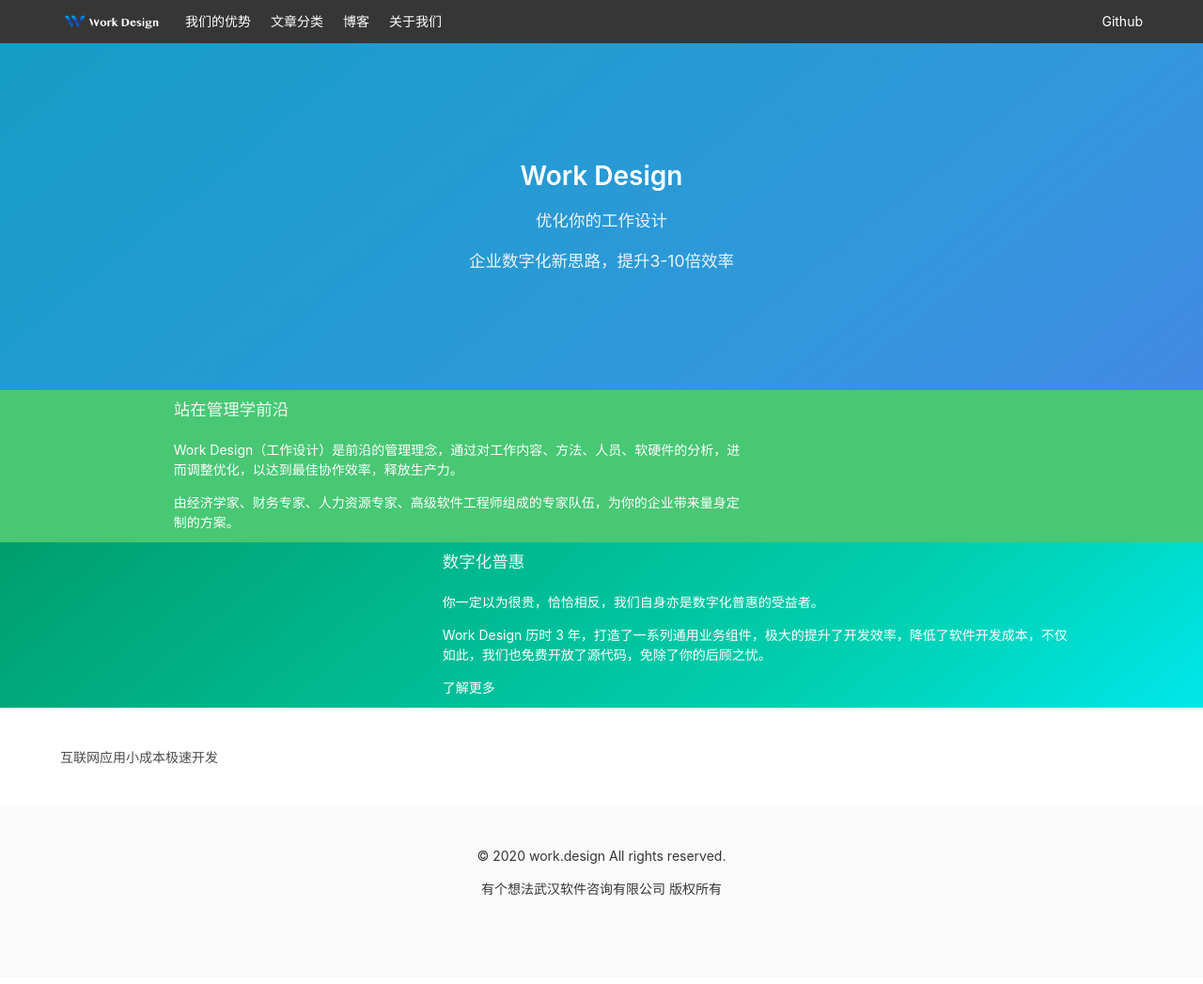
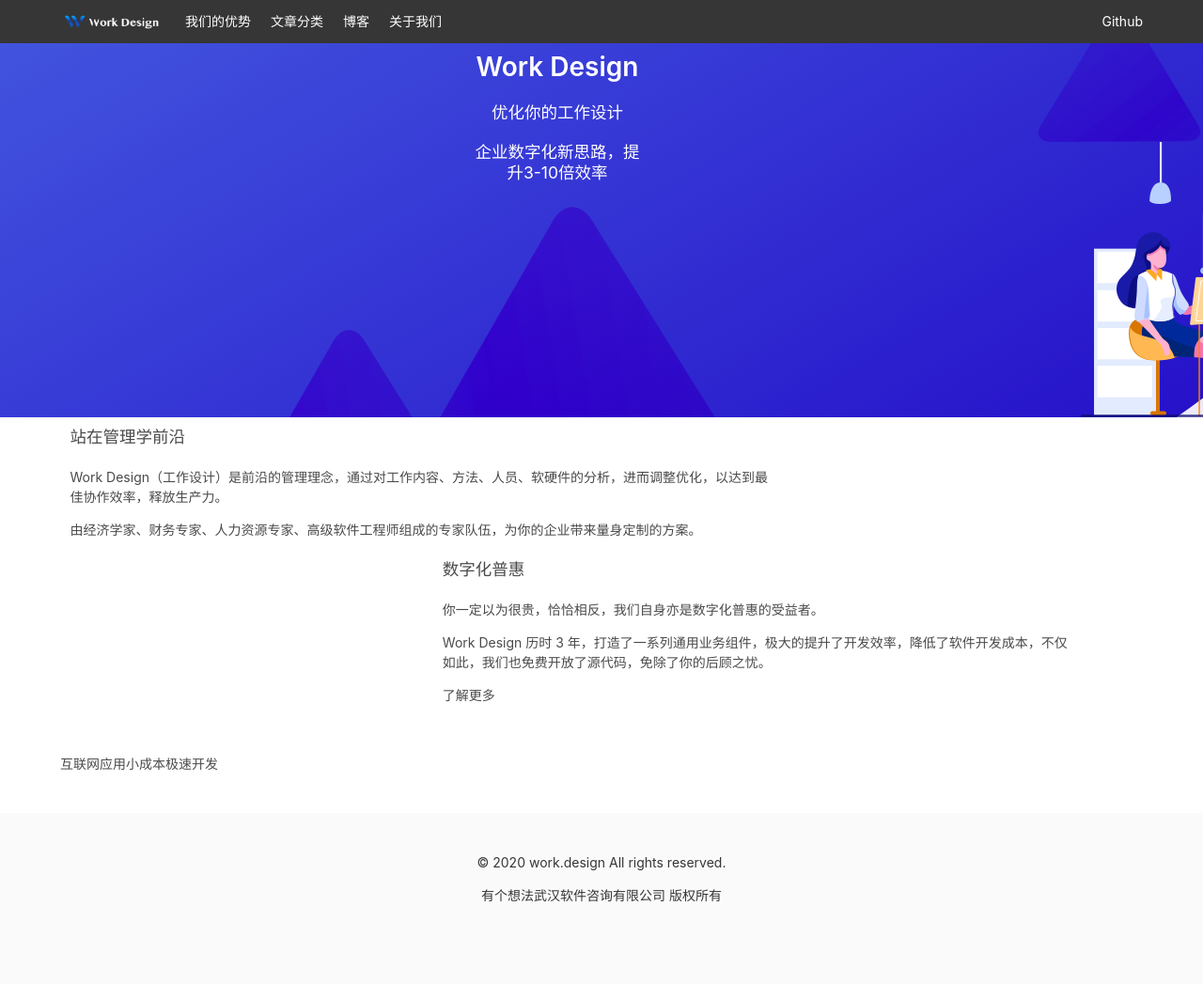
Before and after one commit to yigexiangfa/yigexiangfa.github.io, a Jekyll site: the page built from index.md, in a window 1280 px wide. Shown: the whole page at 94% size. Built offline with Jekyll 4.4.1, drawn with Linux system fonts in a browser that asks for light colours.

```diff
--- a/_layouts/door.html
+++ b/_layouts/door.html
@@ -2,14 +2,17 @@
 layout: default
 ---
 
-<section class="hero is-info is-medium is-bold">
-  <div class="hero-body container has-text-centered">
-    <h1 class="title is-spaced">Work Design</h1>
-    <h2 class="subtitle">优化你的工作设计</h2>
-    <h2 class="subtitle">企业数字化新思路，提升3-10倍效率</h2>
+<section class="tile is-vertical" style="background-image: url(/assets/images/banner.png); background-repeat: no-repeat; height: 398px;">
+  <div class="container tile is-parent">
+    <div class="tile is-8 is-vertical has-text-centered">
+      <h1 class="title is-spaced has-text-white">Work Design</h1>
+      <h2 class="subtitle has-text-white">优化你的工作设计</h2>
+      <h2 class="subtitle has-text-white">企业数字化新思路，提升3-10倍效率</h2>
+    </div>
+    <div class="tile is-4"></div>
   </div>
 </section>
-<section class="hero is-success">
+<section class="">
   <div class="container tile is-parent">
     <div class="tile is-vertical is-8">
       <h3 class="subtitle">站在管理学前沿</h3>
@@ -22,7 +25,7 @@ layout: default
     </div>
   </div>
 </section>
-<section class="hero is-primary is-bold">
+<section class="hero is-bold">
   <div class="container tile is-parent">
     <div class="tile is-4"></div>
     <div class="tile is-vertical is-8 is-warning">
```
Also changed, not shown: assets/images/banner.png (added), assets/stylesheets/bulma.css.
